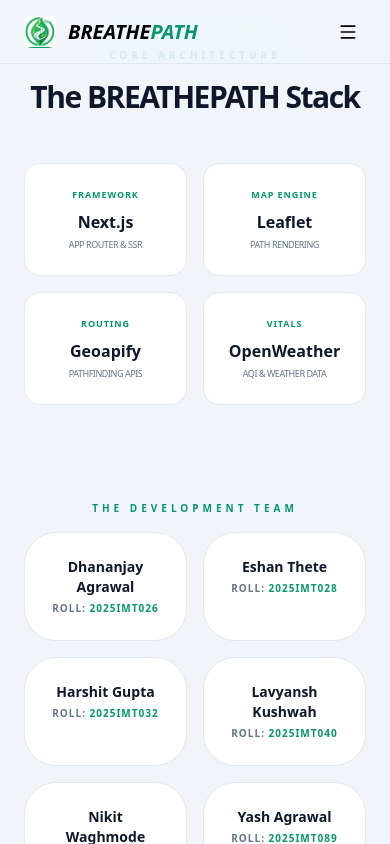
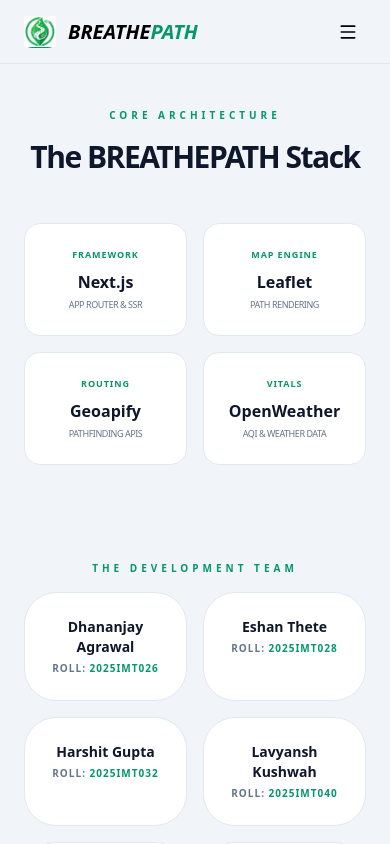
Before and after one commit to dhananjay-123/ees, a Next.js app: page /credits in a window 390 px wide. Shown: the top 844 px of the page. Built offline with nearby package versions, Linux system fonts and the light colour scheme.

Commit message:
fix mobile

```diff
--- a/app/credits/page.js
+++ b/app/credits/page.js
@@ -44,7 +44,7 @@
   };
 
   return (
-    <div className="bg-[#F1F5F9] min-h-[100dvh] pb-20">
+    <div className="bg-[#F1F5F9] min-h-[100dvh] pb-20 pt-15">
       <div className="max-w-6xl mx-auto py-12 md:py-24 px-6 md:px-10 text-center">
 
         {/* Tech Stack */}
```
